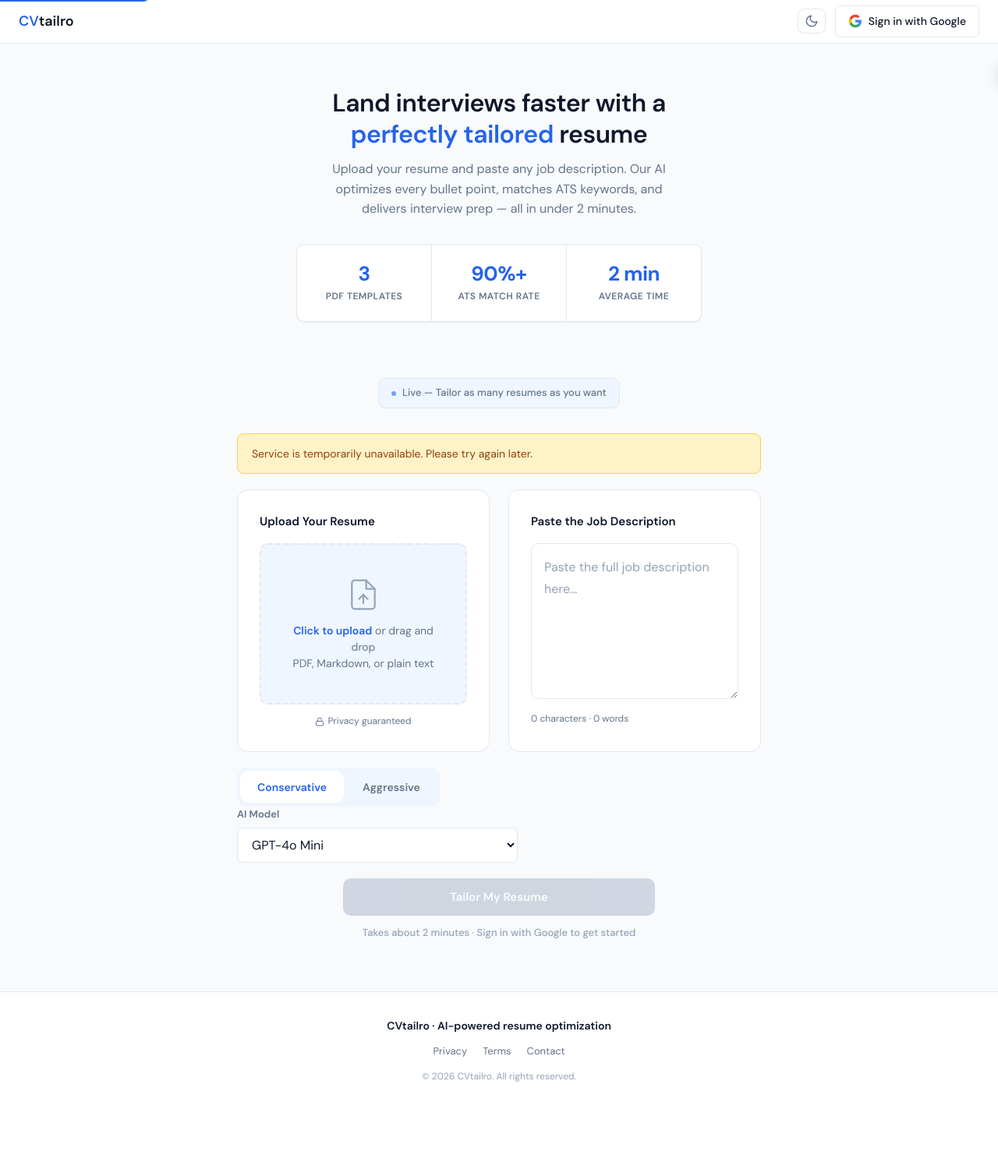
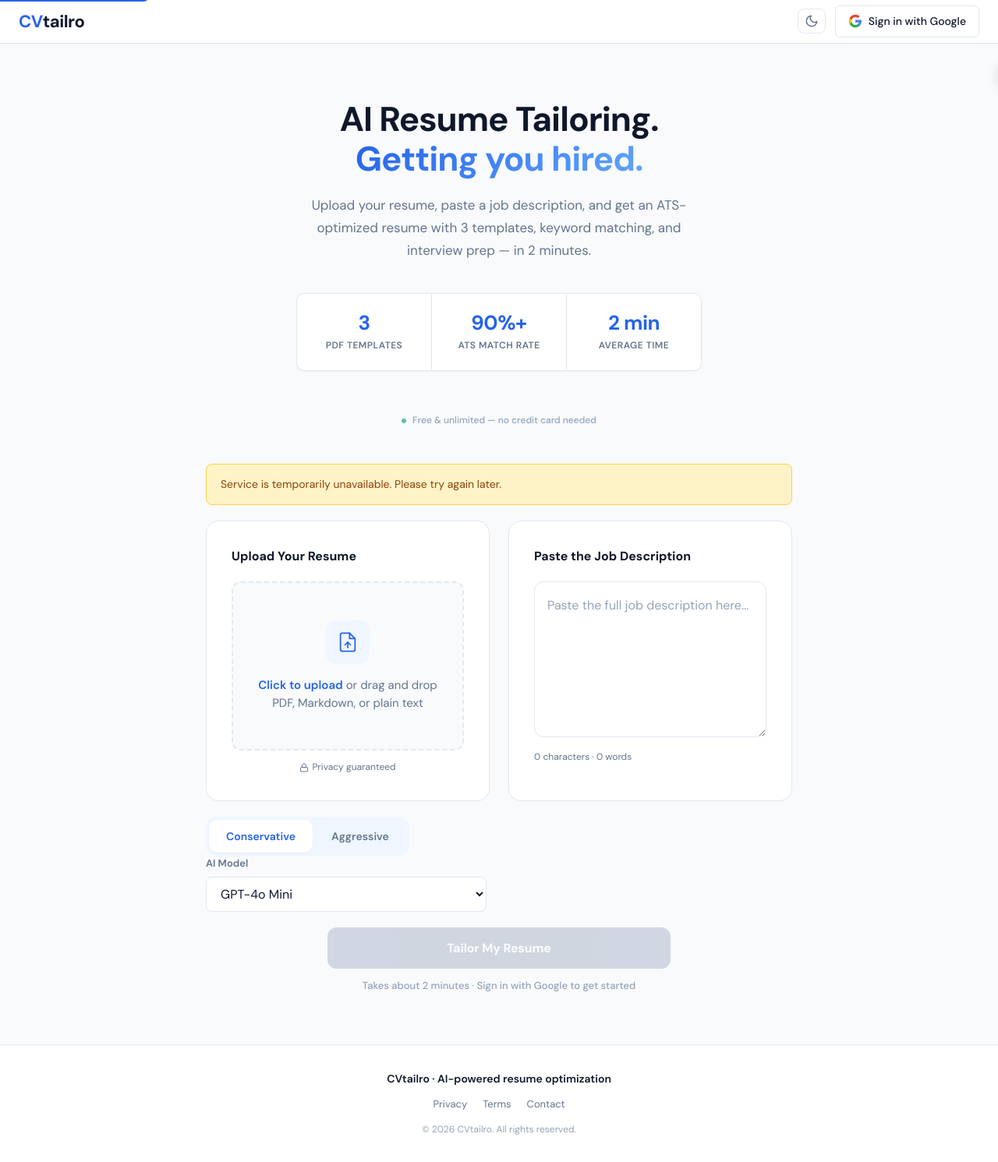
Before and after one commit to oduameh/CVtailro, a Flask app: page / in a window 1280 px wide. Shown: the whole page at 78% size. Before the commit the page ends 1388 px from the top, so only its background shows below. Run offline with Flask 3, Linux system fonts and the light colour scheme; data that the repository does not hold is empty; some libraries are stand-ins or nearby versions.

Commit message:
UI polish: bolder hero with gradient text, larger CTA, spacious cards, Rezi-inspired layout

```diff
--- a/templates/index.html
+++ b/templates/index.html
@@ -145,12 +145,13 @@
         .theme-toggle .icon-moon { display: block; }
 
         .site-logo {
-            font-size: 18px;
-            font-weight: 600;
+            font-size: 22px;
+            font-weight: 700;
             text-decoration: none;
             display: flex;
             align-items: center;
             gap: 0;
+            letter-spacing: -0.5px;
         }
 
         .site-logo .cv { color: var(--primary); }
@@ -182,7 +183,7 @@
             background: var(--bg);
             color: var(--text);
             text-align: center;
-            padding: 56px 24px 48px;
+            padding: 72px 24px 48px;
         }
 
         @keyframes pulse {
@@ -191,29 +192,38 @@
         }
 
         .hero-inner {
-            max-width: 560px;
+            max-width: 640px;
             margin: 0 auto;
         }
 
         .hero h1 {
-            font-size: 32px;
-            font-weight: 600;
-            letter-spacing: -0.5px;
-            line-height: 1.25;
-            margin-bottom: 12px;
+            font-size: 44px;
+            font-weight: 700;
+            letter-spacing: -1px;
+            line-height: 1.15;
+            margin-bottom: 20px;
             color: var(--text);
         }
 
         .hero-highlight {
-            color: var(--primary);
+            background: linear-gradient(135deg, var(--primary), #60a5fa);
+            -webkit-background-clip: text;
+            -webkit-text-fill-color: transparent;
+            background-clip: text;
+        }
+        html.dark .hero-highlight {
+            background: linear-gradient(135deg, #60a5fa, #93c5fd);
+            -webkit-background-clip: text;
+            -webkit-text-fill-color: transparent;
+            background-clip: text;
         }
 
         .hero-sub {
-            font-size: 16px;
+            font-size: 17px;
             color: var(--text-secondary);
-            line-height: 1.6;
-            max-width: 480px;
-            margin: 0 auto 32px;
+            line-height: 1.7;
+            max-width: 520px;
+            margin: 0 auto 40px;
         }
 
         .hero-stats {
@@ -289,7 +299,7 @@
 
         /* --- Container --- */
         .container {
-            max-width: 720px;
+            max-width: 800px;
             margin: 0 auto;
             padding: 32px 24px 64px;
         }
@@ -298,16 +308,16 @@
         .card {
             background: var(--card);
             border: 1px solid var(--border);
-            border-radius: var(--radius-lg);
-            padding: 28px;
+            border-radius: 16px;
+            padding: 32px;
+            margin-bottom: 24px;
+        }
+
+        .card h2 {
+            font-size: 16px;
+            font-weight: 700;
+            color: var(--text);
             margin-bottom: 20px;
-        }
-
-        .card h2 {
-            font-size: 15px;
-            font-weight: 600;
-            color: var(--text);
-            margin-bottom: 16px;
         }
 
         /* --- Form Layout: side by side --- */
@@ -325,29 +335,30 @@
         /* --- Upload Zone --- */
         .upload-zone {
             border: 2px dashed var(--border);
-            border-radius: var(--radius);
-            padding: 40px 24px;
+            border-radius: 12px;
+            padding: 48px 28px;
             text-align: center;
             cursor: pointer;
-            transition: all 0.4s cubic-bezier(0.4, 0, 0.2, 1);
+            transition: all 0.3s ease;
             position: relative;
-            background: var(--primary-bg);
+            background: var(--bg);
         }
 
         .upload-zone:hover {
             border-color: var(--primary);
-            background: var(--accent-light);
+            background: var(--primary-bg);
         }
 
         .upload-zone.dragover {
             border-color: var(--primary);
-            background: var(--accent-light);
+            background: var(--primary-bg);
+            border-style: solid;
         }
 
         .upload-zone.has-file {
             border-style: solid;
             border-color: var(--primary);
-            background: var(--accent-light);
+            background: var(--primary-bg);
         }
 
         .upload-zone input[type="file"] {
@@ -358,27 +369,29 @@
         }
 
         .upload-icon {
-            width: 48px;
-            height: 48px;
-            margin: 0 auto 12px;
+            width: 56px;
+            height: 56px;
+            margin: 0 auto 16px;
             display: flex;
             align-items: center;
             justify-content: center;
+            background: var(--primary-bg);
+            border-radius: 14px;
         }
 
         .upload-icon svg {
-            width: 44px;
-            height: 44px;
-            color: var(--text-tertiary);
-            stroke-width: 1.2;
-        }
-
-        .upload-zone.has-file .upload-icon svg {
+            width: 28px;
+            height: 28px;
             color: var(--primary);
+            stroke-width: 1.5;
+        }
+
+        .upload-zone.has-file .upload-icon {
+            background: rgba(37, 99, 235, 0.15);
         }
 
         .upload-label {
-            font-size: 14px;
+            font-size: 15px;
             color: var(--text-secondary);
             line-height: 1.5;
         }
@@ -416,7 +429,7 @@
             width: 100%;
             min-height: 200px;
             border: 1px solid var(--border);
-            border-radius: var(--radius);
+            border-radius: 12px;
             padding: 16px;
             font-family: inherit;
             font-size: 15px;
@@ -516,22 +529,24 @@
 
         .btn-run {
             width: 100%;
-            max-width: 400px;
-            padding: 14px 28px;
+            max-width: 440px;
+            padding: 16px 32px;
             background: var(--primary);
             color: #fff;
             border: none;
-            border-radius: var(--radius);
-            font-size: 15px;
-            font-weight: 600;
+            border-radius: 12px;
+            font-size: 16px;
+            font-weight: 700;
             font-family: inherit;
             cursor: pointer;
-            transition: background 0.2s;
-            min-height: 48px;
+            transition: background 0.2s, box-shadow 0.2s;
+            min-height: 52px;
+            letter-spacing: -0.01em;
         }
 
         .btn-run:hover:not(:disabled) {
             background: var(--primary-hover);
+            box-shadow: 0 4px 16px rgba(37, 99, 235, 0.3);
         }
 
         .btn-run:disabled {
@@ -2307,8 +2327,8 @@
     <!-- Hero -->
     <section class="hero">
         <div class="hero-inner">
-            <h1>Land interviews faster with a <span class="hero-highlight">perfectly tailored</span> resume</h1>
-            <p class="hero-sub">Upload your resume and paste any job description. Our AI optimizes every bullet point, matches ATS keywords, and delivers interview prep — all in under 2 minutes.</p>
+            <h1>AI Resume Tailoring.<br><span class="hero-highlight">Getting you hired.</span></h1>
+            <p class="hero-sub">Upload your resume, paste a job description, and get an ATS-optimized resume with 3 templates, keyword matching, and interview prep — in 2 minutes.</p>
             <div class="hero-stats">
                 <div class="hero-stat">
                     <div class="hero-stat-value">3</div>
@@ -2332,10 +2352,10 @@
     </div>
 
     <!-- Demo Banner -->
-    <div style="max-width:960px;margin:24px auto 0;text-align:center;">
-        <div style="display:inline-flex;align-items:center;gap:8px;padding:8px 16px;background:var(--primary-bg);border:1px solid var(--border);border-radius:var(--radius);font-size:13px;color:var(--text-secondary);font-weight:500;">
-            <span style="width:6px;height:6px;border-radius:50%;background:var(--primary);display:inline-block;animation:pulse 2s ease-in-out infinite;"></span>
-            Live — Tailor as many resumes as you want
+    <div style="max-width:960px;margin:0 auto;text-align:center;padding-bottom:8px;">
+        <div style="display:inline-flex;align-items:center;gap:8px;padding:6px 14px;font-size:12px;color:var(--text-tertiary);font-weight:500;">
+            <span style="width:6px;height:6px;border-radius:50%;background:#059669;display:inline-block;animation:pulse 2s ease-in-out infinite;"></span>
+            Free &amp; unlimited — no credit card needed
         </div>
     </div>
 
```
Also changed, not shown: other parts of templates/index.html (+34 -29 lines).
